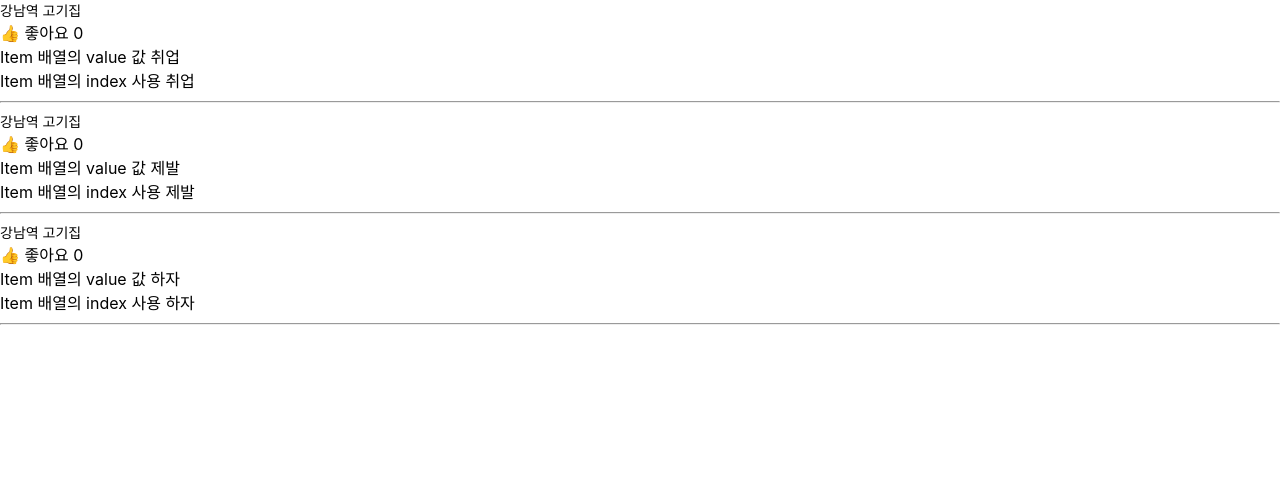
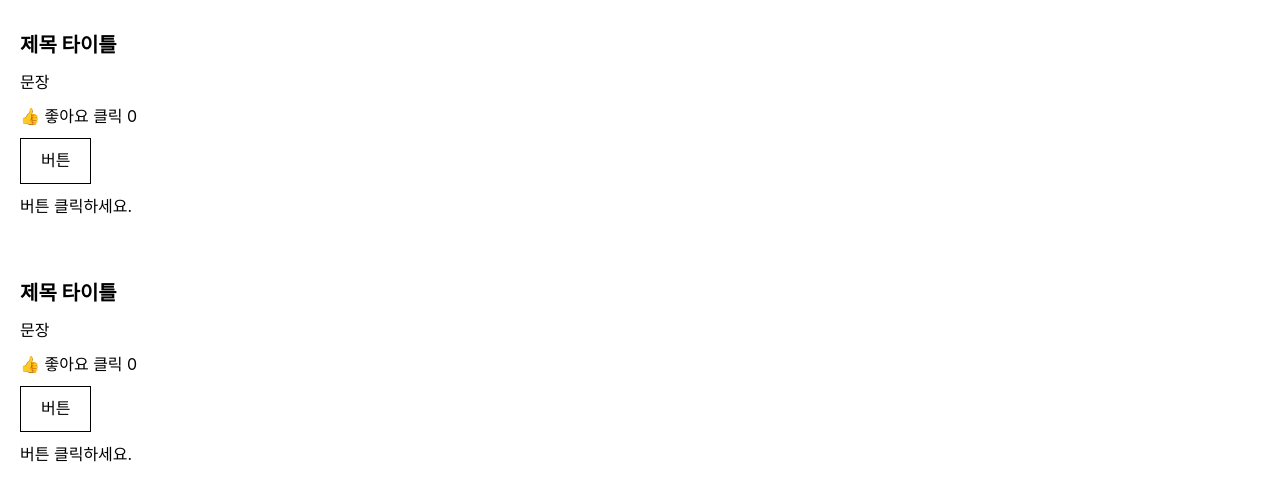
Before and after one commit to wangkodok/React-Study, a React (Create React App) app in the folder my-app/: page / in a window 1280 px wide. Shown: the top 500 px of the page. Built offline with nearby package versions, Linux system fonts and the light colour scheme.

Commit message:
리액트에서 배웠던 코드 복습

```diff
--- /dev/null
+++ b/my-app/src/chapter_props/Props.jsx
@@ -0,0 +1,59 @@
+import React from "react";
+import { useState } from "react";
+import './PropsStyle.css';
+
+function MyFunction() {
+    let [array, arrayChange] = useState(
+        [
+            '제목 타이틀',
+            '문장'
+        ]
+    )
+    let [obj, objChange] = useState(
+        {
+            title: '제목 타이틀',
+            desc: '문장',
+        }
+    )
+    let [count, setCount] = useState(
+        [
+            0,
+            0,
+        ]
+    );
+    let [desc, setDesc] = useState(
+        [
+            '버튼 클릭하세요.',
+            '버튼 클릭하세요.',
+        ]
+    );
+    return (
+        <>
+            {
+                array.map(function(value, i) {
+                    console.log(value);
+                    console.log(i);
+                    return (
+                        <div key={i} className="sec-content">
+                            <h1>{array[0]}</h1>
+                            <p>{array[1]}</p>
+                            <p onClick={function() {
+                                let countChange = [...count];
+                                countChange[i] = countChange[i] + 1;
+                                setCount(countChange);
+                            }}>👍 좋아요 클릭 {count[i]}</p>
+                            <button onClick={() => {
+                               let descChange = [...desc];
+                               descChange[i] = '텍스트가 변경되었습니다.';
+                               setDesc(descChange);
+                            }} className="btn-content">버튼</button>
+                            <p>{desc[i]}</p>
+                        </div>
+                    )
+                })
+            }
+        </>
+    )
+}
+
+export default MyFunction;
--- /dev/null
+++ b/my-app/src/chapter_props/PropsStyle.css
@@ -0,0 +1,20 @@
+@charset "utf-8";
+
+h1,
+p {
+    margin: 10px 0;
+}
+
+h1 {
+    font-size: 20px;
+    font-weight: 700;
+}
+
+.sec-content {
+    padding: 20px;
+}
+
+.btn-content {
+    border: 1px solid #000;
+    padding: 10px 20px;
+}
--- a/my-app/src/index.js
+++ b/my-app/src/index.js
@@ -4,12 +4,12 @@ import './index.css';
 import App from './App';
 import reportWebVitals from './reportWebVitals';
 
-import StateMap from './chapter_state/StateMap'
+import Props from './chapter_props/Props'
 
 const root = ReactDOM.createRoot(document.getElementById('root'));
 root.render(
   <React.StrictMode>
-    <StateMap />
+    <Props />
   </React.StrictMode>
 )
 
```
